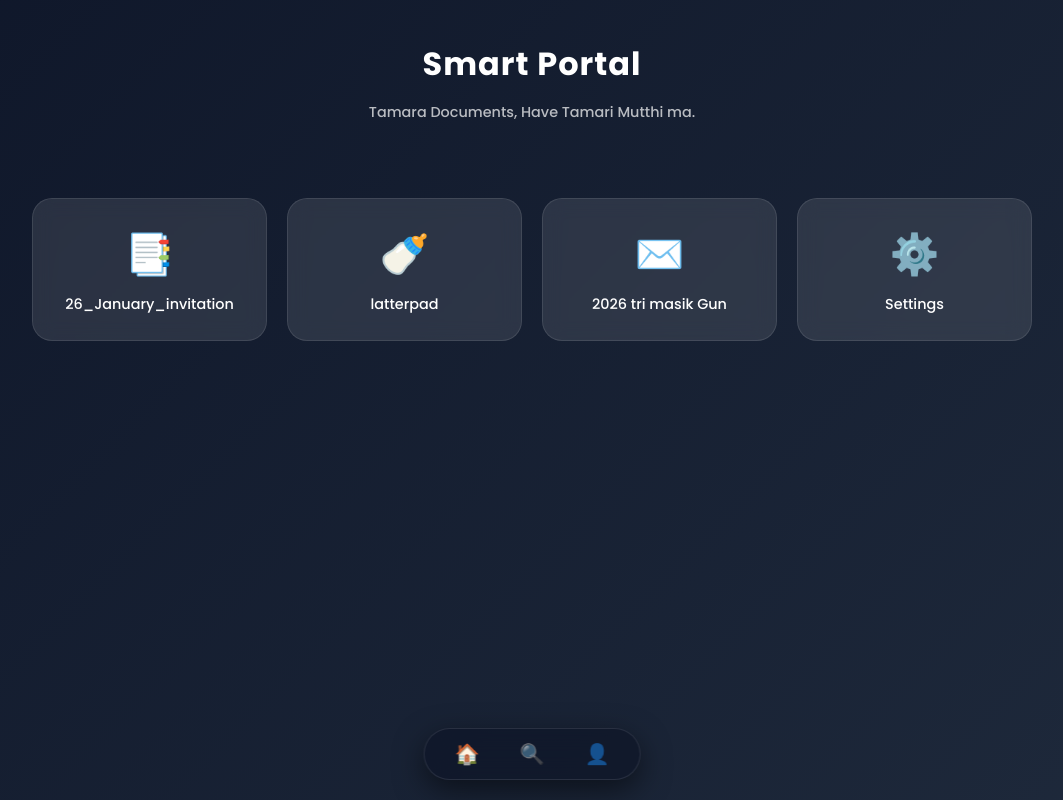
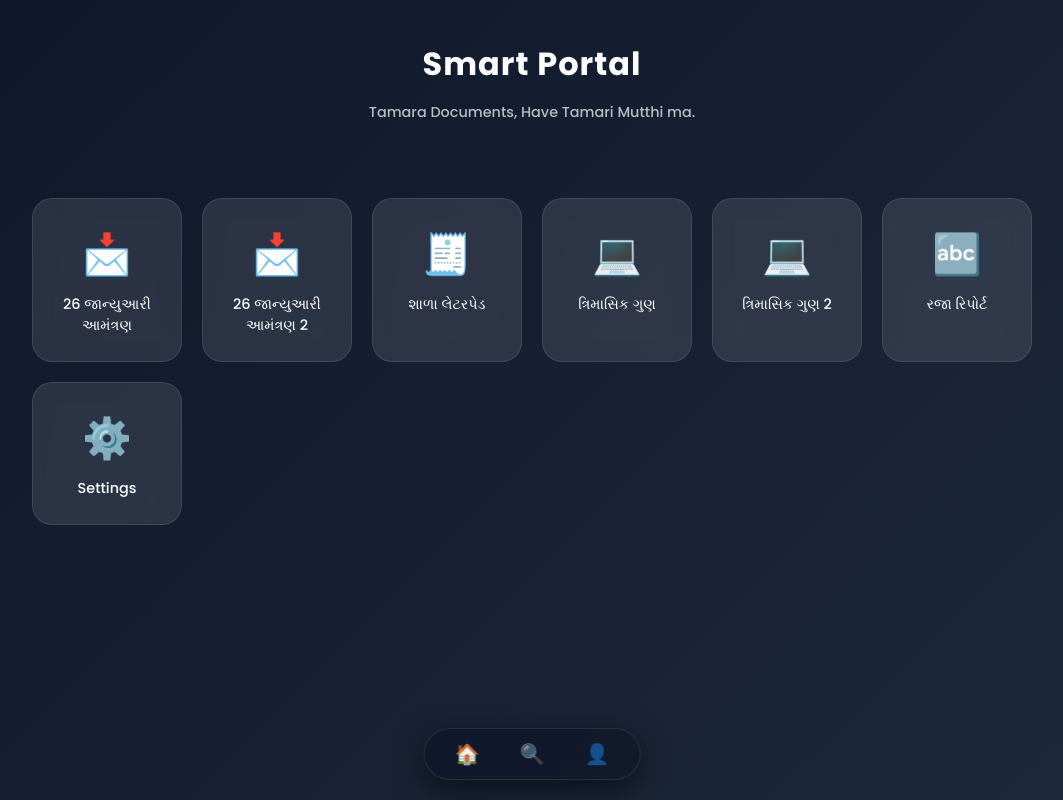
Before and after one commit to Nayan9428/mydigitalschool, a plain HTML site: page index.html in a window 1280 px wide. Shown: the whole page, without its empty margins (108-1171 px from the left). Drawn offline with Linux system fonts and the light colour scheme.

Commit message:
Update index.html

```diff
--- a/index.html
+++ b/index.html
@@ -98,16 +98,28 @@
 
     <div class="grid">
         <a href="26_January_invitation.html" class="card">
-            <div class="icon">📑</div>
-            <div class="name">26_January_invitation</div>
+            <div class="icon">📩</div>
+            <div class="name">26 જાન્યુઆરી આમંત્રણ</div>
+        </a>
+        <a href="amantran patika 26.html" class="card">
+            <div class="icon">📩</div>
+            <div class="name">26 જાન્યુઆરી આમંત્રણ 2</div>
         </a>
         <a href="latterpad.html" class="card">
-            <div class="icon">🍼</div>
-            <div class="name">latterpad</div>
+            <div class="icon">🧾</div>
+            <div class="name">શાળા લેટરપેડ</div>
         </a>
         <a href="2026 tri masik Gun.html" class="card">
-            <div class="icon">✉️</div>
-            <div class="name">2026 tri masik Gun</div>
+            <div class="icon">💻</div>
+            <div class="name">ત્રિમાસિક ગુણ</div>
+        </a>
+        <a href="trimasik gun 2.html" class="card">
+            <div class="icon">💻</div>
+            <div class="name">ત્રિમાસિક ગુણ 2</div>
+        </a>
+        <a href="raja report.html" class="card">
+            <div class="icon">🔤</div>
+            <div class="name">રજા રિપોર્ટ</div>
         </a>
         <a href="#" class="card">
             <div class="icon">⚙️</div>
@@ -122,4 +134,5 @@
     </div>
 
 </body>
+
 </html>
```
